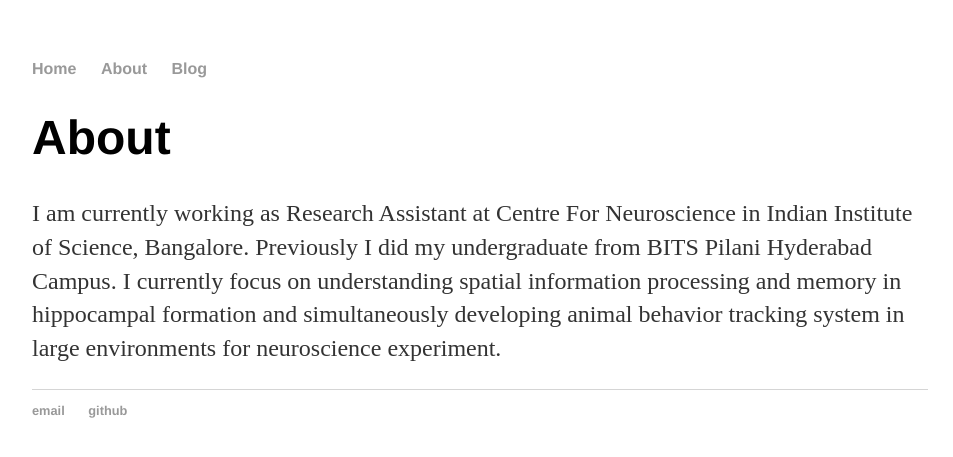
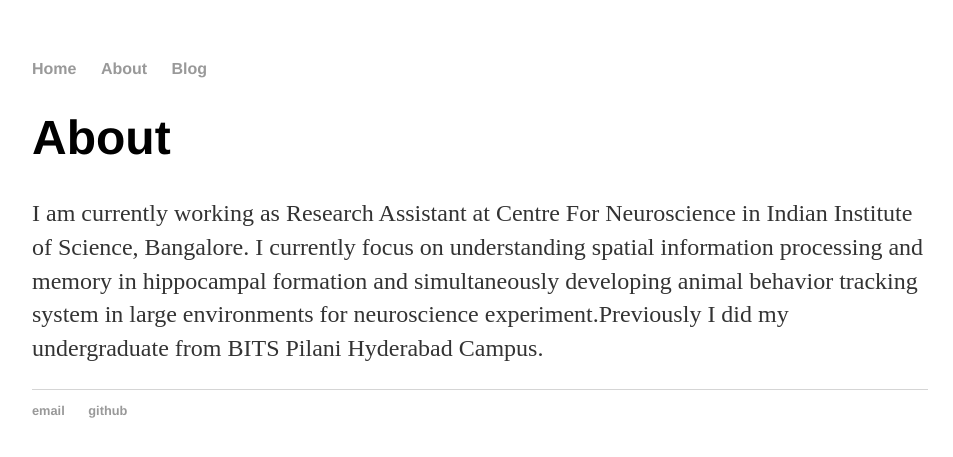
Before and after one commit to rajatsaxena/rajatsaxena.github.io, a Jekyll site: the page built from about/index.html, in a window 1280 px wide. Shown: the top 457 px of the page, without its empty margins (160-1113 px from the left). Built offline with Jekyll 4.4.1, drawn with Linux system fonts in a browser that asks for light colours.

```diff
--- a/about/index.html
+++ b/about/index.html
@@ -5,5 +5,5 @@ title: Rajat Saxena's Blog
 
 		<div class="about">
 			<h1>About</h1>
-			<p>I am currently working as Research Assistant at Centre For Neuroscience in Indian Institute of Science, Bangalore. Previously I did my undergraduate from BITS Pilani Hyderabad Campus. I currently focus on understanding spatial information processing and memory in hippocampal formation and simultaneously developing animal behavior tracking system in large environments for neuroscience experiment. </p>
+			<p>I am currently working as Research Assistant at Centre For Neuroscience in Indian Institute of Science, Bangalore. I currently focus on understanding spatial information processing and memory in hippocampal formation and simultaneously developing animal behavior tracking system in large environments for neuroscience experiment.Previously I did my undergraduate from BITS Pilani Hyderabad Campus. </p>
 		</div>
```
